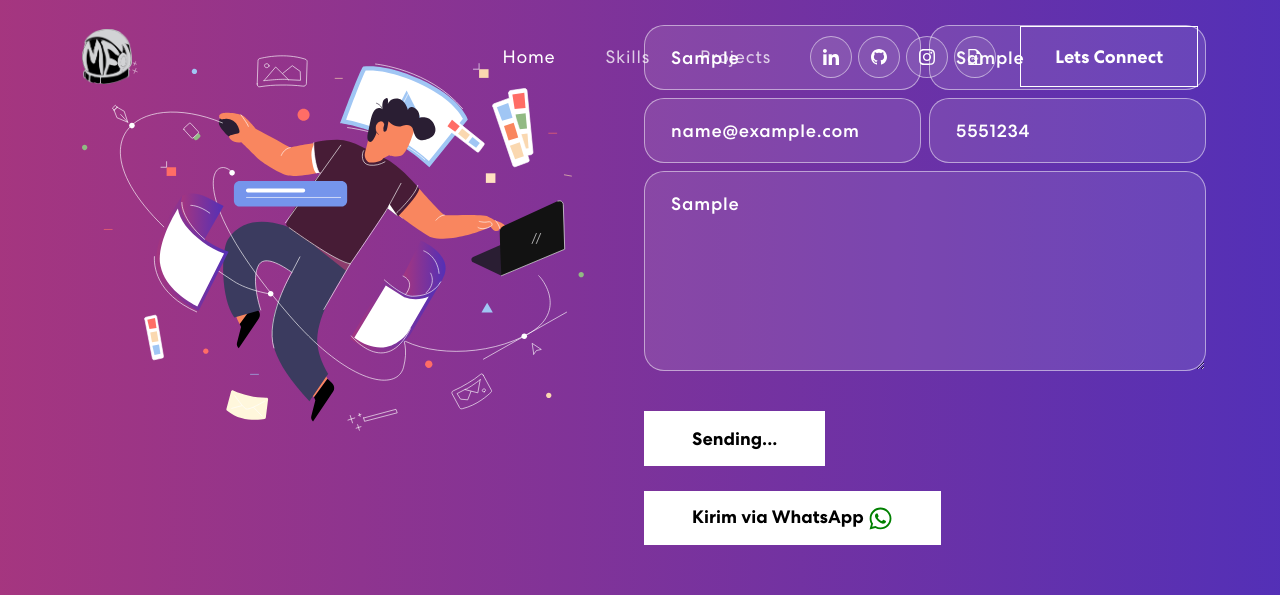
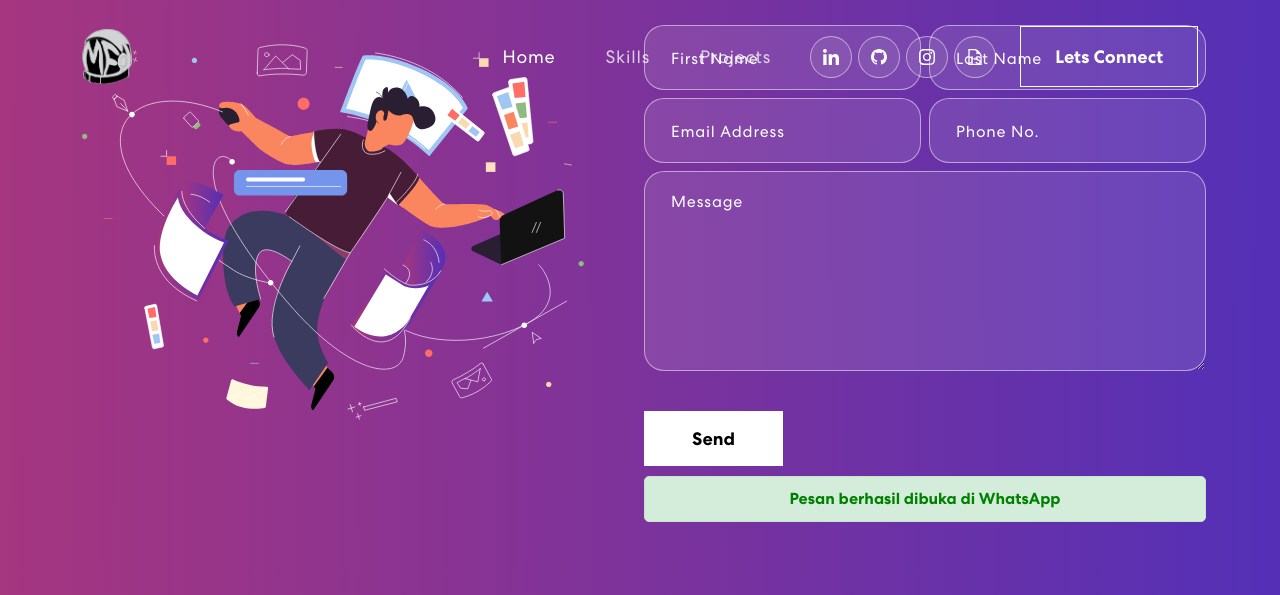
Before and after one commit to skrulleps/portofolio, a React (Create React App) app: page / in a window 1280 px wide. Both pictures are taken after typing "Sample", "Sample", "name@example.com", "5551234", "Sample" into the empty fields and a click on the button "Send". Shown: the part 2474-3069 px from the top of the page. Built offline with nearby package versions, Linux system fonts and the light colour scheme; no server answers.

Commit message:
Update: functionality of send contact

```diff
--- a/src/components/Contact.js
+++ b/src/components/Contact.js
@@ -1,4 +1,4 @@
-import { useState } from "react";
+import { useState, useEffect } from "react";
 import { Container, Row, Col } from "react-bootstrap";
 import contactImg from "../assets/img/contact-img.svg";
 import 'animate.css';
@@ -14,8 +14,17 @@ export const Contact = () => {
     message: ''
   }
   const [formDetails, setFormDetails] = useState(formInitialDetails);
-  const [buttonText, setButtonText] = useState('Send');
+  const [buttonText] = useState('Send');
   const [status, setStatus] = useState({});
+
+  useEffect(() => {
+    if (status.message) {
+      const timer = setTimeout(() => {
+        setStatus({});
+      }, 10000);
+      return () => clearTimeout(timer);
+    }
+  }, [status]);
 
   const onFormUpdate = (category, value) => {
       setFormDetails({
@@ -24,24 +33,34 @@ export const Contact = () => {
       })
   }
 
-  const handleSubmit = async (e) => {
+  const handleSubmit = (e) => {
     e.preventDefault();
-    setButtonText("Sending...");
-    let response = await fetch("http://localhost:5000/contact", {
-      method: "POST",
-      headers: {
-        "Content-Type": "application/json;charset=utf-8",
-      },
-      body: JSON.stringify(formDetails),
-    });
-    setButtonText("Send");
-    let result = await response.json();
+    const phoneNumber = "6285281891051"; // Your WhatsApp number
+    function getGreeting() {
+      const hour = new Date().getHours();
+      if (hour < 12) return "Pagi";
+      if (hour < 15) return "Siang";
+      if (hour < 18) return "Sore";
+      return "Malam";
+    }
+
+    const greetingText = getGreeting();
+
+    const message = `Selamat ${greetingText}, saya ${formDetails.firstName} ${formDetails.lastName}.\nEmail: ${formDetails.email}.\nPesan: ${formDetails.message}.`;
+
+    // --- Tambahkan ini untuk debugging ---
+    console.log("Pesan Mentah (sebelum encode):", message);
+    // --- Akhir debugging ---
+
+    const url = `https://wa.me/${phoneNumber}?text=${encodeURIComponent(message)}`;
+
+    // --- Tambahkan ini untuk debugging ---
+    console.log("URL yang akan dibuka:", url);
+    // --- Akhir debugging ---
+
+    window.open(url, "_blank");
     setFormDetails(formInitialDetails);
-    if (result.code === 200) {
-      setStatus({ success: true, message: 'Message sent successfully'});
-    } else {
-      setStatus({ success: false, message: 'Something went wrong, please try again later.'});
-    }
+    setStatus({ success: true, message: "Pesan berhasil dibuka di WhatsApp" });
   };
 
   return (
@@ -77,17 +96,27 @@ export const Contact = () => {
                     <Col size={12} className="px-1">
                       <textarea rows="6" value={formDetails.message} placeholder="Message" onChange={(e) => onFormUpdate('message', e.target.value)}></textarea>
                       <button type="submit"><span>{buttonText}</span></button><br></br>
-                      <a href={`https://wa.me/6285281891051${formDetails.phone}?text=${encodeURIComponent(`Nama: ${formDetails.firstName} ${formDetails.lastName}%0AEmail: ${formDetails.email}%0APesan: ${formDetails.message}`)}`} target="_blank" rel="noopener noreferrer">
-                        <button type="button"><span>Kirim via WhatsApp <FaWhatsapp size={25} color="green"/> </span></button>
-                      </a>
                     </Col>
-                    {
-                      status.message &&
-                      <Col>
-                        <p className={status.success === false ? "danger" : "success"}>{status.message}</p>
+                  </Row>
+                  {
+                    status.message &&
+                    <Row>
+                      <Col size={12} className="px-1">
+                        <div style={{
+                          marginTop: '10px',
+                          padding: '10px',
+                          borderRadius: '5px',
+                          color: status.success ? 'green' : 'red',
+                          backgroundColor: status.success ? '#d4edda' : '#f8d7da',
+                          border: status.success ? '1px solid #c3e6cb' : '1px solid #f5c6cb',
+                          fontWeight: 'bold',
+                          textAlign: 'center'
+                        }}>
+                          {status.message}
+                        </div>
                       </Col>
-                    }
-                  </Row>
+                    </Row>
+                  }
                 </form>
               </div>}
             </TrackVisibility>
```
